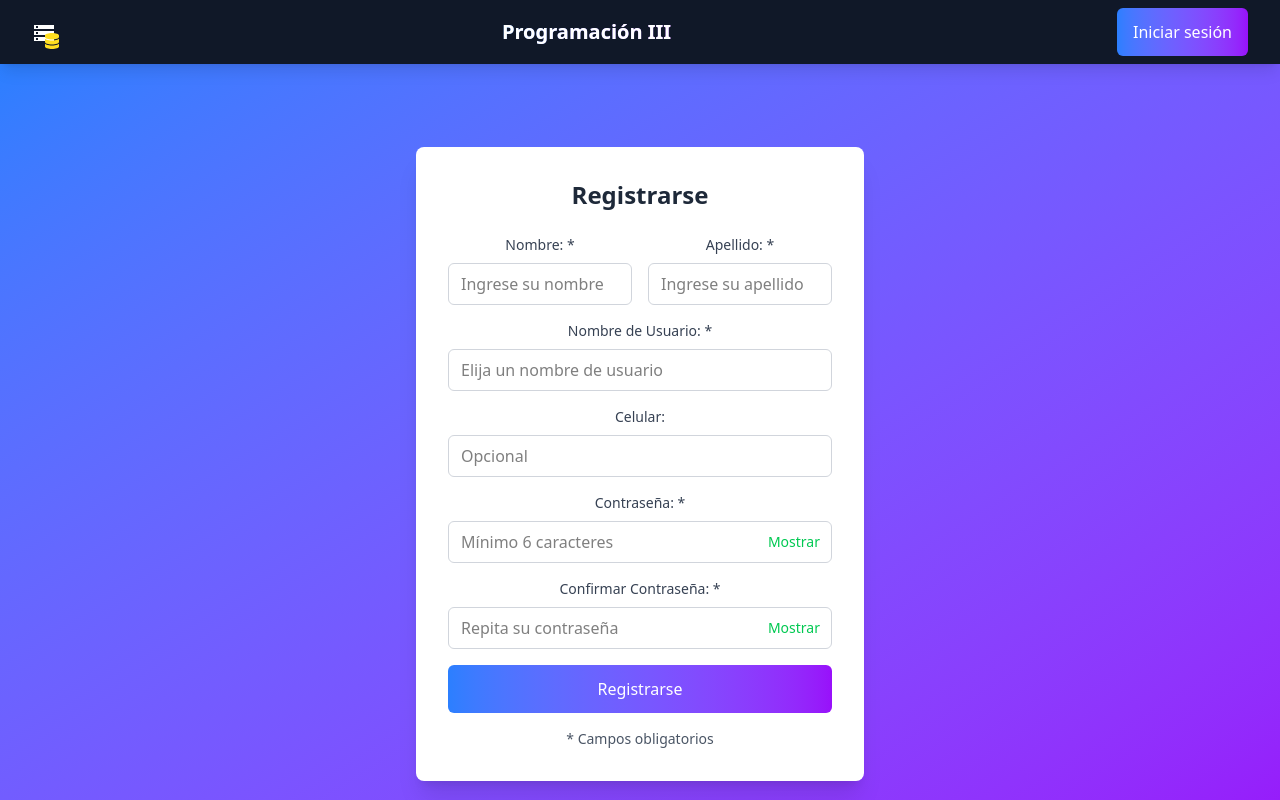
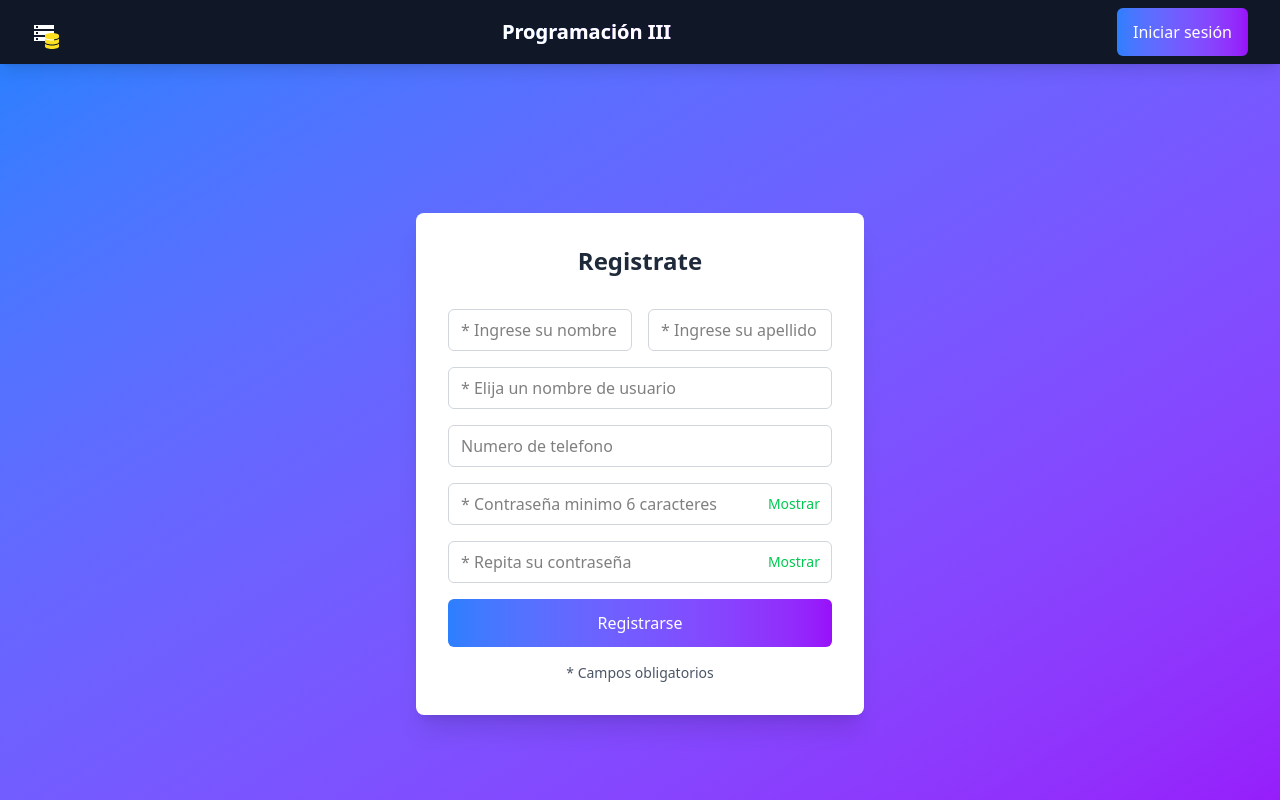
Before and after one commit to Gustaf02/UNER_ProgramacionIII_TFI_GrupoAS, a React (Vite) app in the folder frontend/: page /registro in a window 1280 px wide. Shown: the top 800 px of the page. Built offline with nearby package versions, Linux system fonts and the light colour scheme; no server answers.

Commit message:
rutas usuarios en frontend

```diff
--- a/frontend/src/componentes/Home.jsx
+++ b/frontend/src/componentes/Home.jsx
@@ -26,7 +26,7 @@ const Home = () => {
       <div className="bg-white p-8 rounded-lg shadow-xl w-full max-w-md">
         <div className="text-center mb-8">
           <h1 className="text-3xl font-bold text-gray-800 mb-2">
-            API salones
+            Cliente web API salones
           </h1>
         </div>
 
--- a/frontend/src/componentes/ListaSalones.jsx
+++ b/frontend/src/componentes/ListaSalones.jsx
@@ -36,7 +36,7 @@ const ListaSalones = () => {
   }
 
   return (
-    <div className="min-h-screen bg-gray-50 py-12">
+    <div className="min-h-screen flex items-center justify-center bg-gradient-to-br from-blue-500 to-purple-600 px-4">
       <div className="max-w-7xl mx-auto px-4 sm:px-6 lg:px-8">
         {/* Header */}
         {/* <div className="text-center mb-16">
--- a/frontend/src/componentes/RegistroUsuario.jsx
+++ b/frontend/src/componentes/RegistroUsuario.jsx
@@ -76,14 +76,14 @@ const RegistroUsuario = () => {
     <div className="min-h-screen flex items-center justify-center bg-gradient-to-br from-blue-500 to-purple-600 px-4">
       <div className="bg-white p-8 rounded-lg shadow-xl w-full max-w-md">
         <h2 className="text-2xl font-bold text-center text-gray-800 mb-6">
-          {esAdmin ? 'Crear Nuevo Usuario' : 'Registrarse'}
+          {esAdmin ? 'Crear Nuevo Usuario' : 'Registrate'}
         </h2>
 
         <form onSubmit={handleSubmit} className="space-y-4">
           <div className="grid grid-cols-2 gap-4">
             <div className="space-y-2">
               <label htmlFor="nombre" className="block text-sm font-medium text-gray-700">
-                Nombre: *
+                {/* Nombre: * */}
               </label>
               <input
                 type="text"
@@ -91,7 +91,7 @@ const RegistroUsuario = () => {
                 name="nombre"
                 value={datosUsuario.nombre}
                 onChange={handleChange}
-                placeholder="Ingrese su nombre"
+                placeholder="* Ingrese su nombre"
                 required
                 className="w-full px-3 py-2 border border-gray-300 rounded-md focus:outline-none focus:ring-2 focus:ring-green-500 focus:border-transparent"
               />
@@ -99,7 +99,7 @@ const RegistroUsuario = () => {
 
             <div className="space-y-2">
               <label htmlFor="apellido" className="block text-sm font-medium text-gray-700">
-                Apellido: *
+                {/* Apellido: * */}
               </label>
               <input
                 type="text"
@@ -107,7 +107,7 @@ const RegistroUsuario = () => {
                 name="apellido"
                 value={datosUsuario.apellido}
                 onChange={handleChange}
-                placeholder="Ingrese su apellido"
+                placeholder="* Ingrese su apellido"
                 required
                 className="w-full px-3 py-2 border border-gray-300 rounded-md focus:outline-none focus:ring-2 focus:ring-green-500 focus:border-transparent"
               />
@@ -116,7 +116,7 @@ const RegistroUsuario = () => {
 
           <div className="space-y-2">
             <label htmlFor="nombre_usuario" className="block text-sm font-medium text-gray-700">
-              Nombre de Usuario: *
+              {/* Nombre de Usuario: * */}
             </label>
             <input
               type="text"
@@ -124,7 +124,7 @@ const RegistroUsuario = () => {
               name="nombre_usuario"
               value={datosUsuario.nombre_usuario}
               onChange={handleChange}
-              placeholder="Elija un nombre de usuario"
+              placeholder="* Elija un nombre de usuario"
               required
               className="w-full px-3 py-2 border border-gray-300 rounded-md focus:outline-none focus:ring-2 focus:ring-green-500 focus:border-transparent"
             />
@@ -132,7 +132,7 @@ const RegistroUsuario = () => {
 
           <div className="space-y-2">
             <label htmlFor="celular" className="block text-sm font-medium text-gray-700">
-              Celular:
+              {/* Celular: */}
             </label>
             <input
               type="tel"
@@ -140,7 +140,7 @@ const RegistroUsuario = () => {
               name="celular"
               value={datosUsuario.celular}
               onChange={handleChange}
-              placeholder="Opcional"
+              placeholder="Numero de telefono"
               className="w-full px-3 py-2 border border-gray-300 rounded-md focus:outline-none focus:ring-2 focus:ring-green-500 focus:border-transparent"
             />
           </div>
@@ -166,7 +166,7 @@ const RegistroUsuario = () => {
 
           <div className="space-y-2">
             <label htmlFor="contrasenia" className="block text-sm font-medium text-gray-700">
-              Contraseña: *
+              {/* Contraseña: * */}
             </label>
             <div className="relative">
               <input
@@ -175,7 +175,7 @@ const RegistroUsuario = () => {
                 name="contrasenia"
                 value={datosUsuario.contrasenia}
                 onChange={handleChange}
-                placeholder="Mínimo 6 caracteres"
+                placeholder="* Contraseña minimo 6 caracteres"
                 required
                 minLength={6}
                 className="w-full px-3 py-2 border border-gray-300 rounded-md focus:outline-none focus:ring-2 focus:ring-green-500 focus:border-transparent pr-10"
@@ -192,7 +192,7 @@ const RegistroUsuario = () => {
 
           <div className="space-y-2">
             <label htmlFor="confirmar_contrasenia" className="block text-sm font-medium text-gray-700">
-              Confirmar Contraseña: *
+              {/* Confirmar Contraseña: * */}
             </label>
             <div className="relative">
               <input
@@ -201,7 +201,7 @@ const RegistroUsuario = () => {
                 name="confirmar_contrasenia"
                 value={datosUsuario.confirmar_contrasenia}
                 onChange={handleChange}
-                placeholder="Repita su contraseña"
+                placeholder="* Repita su contraseña"
                 required
                 minLength={6}
                 className="w-full px-3 py-2 border border-gray-300 rounded-md focus:outline-none focus:ring-2 focus:ring-green-500 focus:border-transparent pr-10"
--- a/frontend/src/componentes/UsuarioPerfil.jsx
+++ b/frontend/src/componentes/UsuarioPerfil.jsx
@@ -40,7 +40,7 @@ const UsuarioPerfil = () => {
   };
 
   return (
-    <div className="min-h-screen bg-gray-100 py-8 px-4">
+    <div className="min-h-screen flex items-center justify-center bg-gradient-to-br from-blue-500 to-purple-600 px-4">
       <div className="max-w-2xl mx-auto bg-white rounded-lg shadow-md overflow-hidden">
         {/* Header con gradiente */}
         <div className="bg-gradient-to-r from-blue-500 to-purple-600 p-6 text-white">
```
Also changed, not shown: frontend/src/componentes/Usuarios.jsx (added), 1 other file (tests, documents, lock files or other folders).
